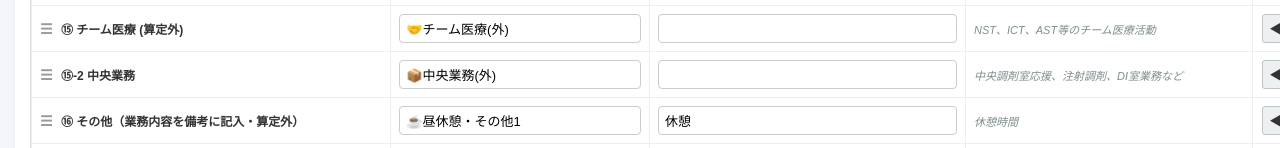
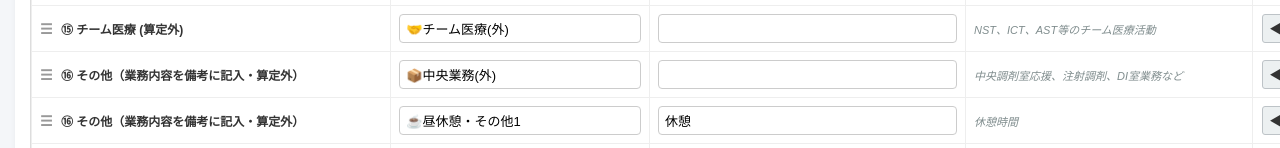
Before and after one commit to croi3t/board_v3, a plain HTML site: page work_report17.html in a window 1280 px wide. Shown: the part 1748-1896 px from the top of the page. Drawn offline with Linux system fonts and the light colour scheme.

Commit message:
Update work_report17.html

```diff
--- a/work_report17.html
+++ b/work_report17.html
@@ -304,7 +304,7 @@
             { outputName: "⑬ 薬剤管理指導 (算定外)", name: "🚪薬剤管理指導(外)", duration: 45, isTarget: false, color: nontargetColors[0], defaultDetail: "", hint: "通常の服薬指導・指導記録作成業務" },
             { outputName: "⑭ 退院時指導 (算定外)", name: "🚪退院時指導(外)", duration: 30, isTarget: false, color: nontargetColors[1], defaultDetail: "", hint: "退院処方の指導・お薬手帳交付" },
             { outputName: "⑮ チーム医療 (算定外)", name: "🤝チーム医療(外)", duration: 30, isTarget: false, color: nontargetColors[2], defaultDetail: "", hint: "NST、ICT、AST等のチーム医療活動" },
-            { outputName: "⑮-2 中央業務", name: "📦中央業務(外)", duration: 120, isTarget: false, color: nontargetColors[4], defaultDetail: "", hint: "中央調剤室応援、注射調剤、DI室業務など" },
+            { outputName: "⑯ その他（業務内容を備考に記入・算定外）", name: "📦中央業務(外)", duration: 120, isTarget: false, color: nontargetColors[4], defaultDetail: "", hint: "中央調剤室応援、注射調剤、DI室業務など" },
             { outputName: "⑯ その他（業務内容を備考に記入・算定外）", name: "☕昼休憩・その他1", duration: 60, isTarget: false, color: nontargetColors[3], defaultDetail: "休憩", hint: "休憩時間" },
             { outputName: "⑯ その他（業務内容を備考に記入・算定外）", name: "📁その他業務(外)2", duration: 30, isTarget: false, color: nontargetColors[5], defaultDetail: "", hint: "自由記述用" }
         ];
```
